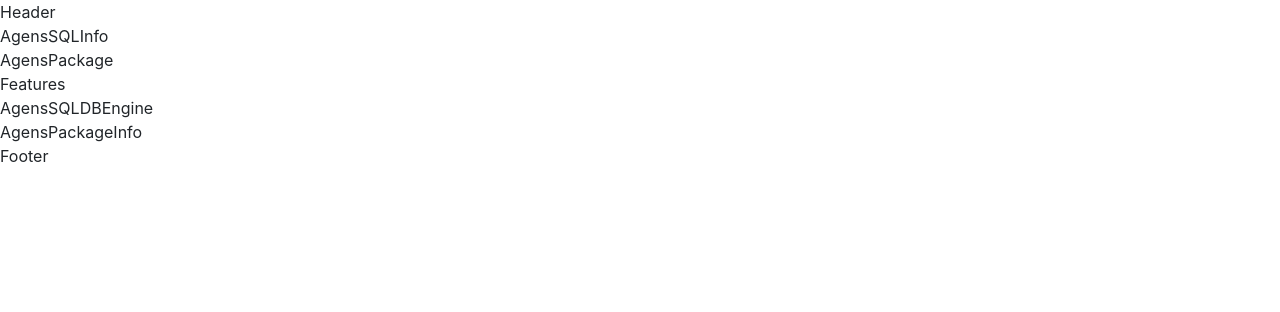
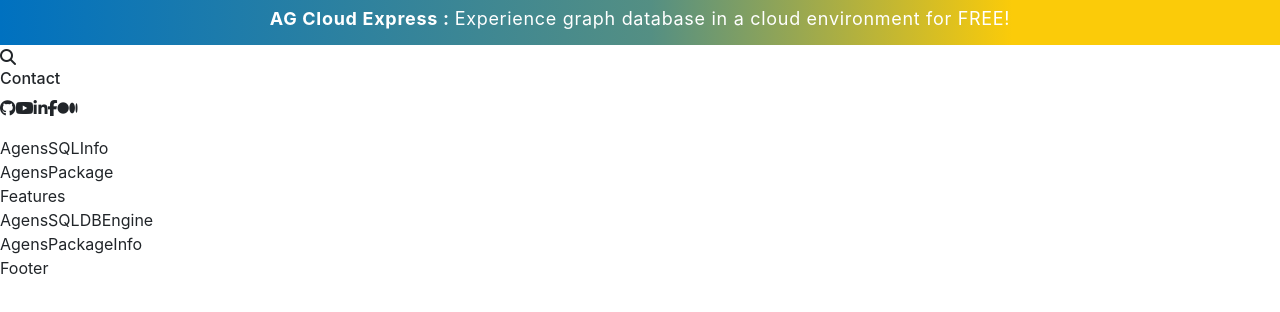
Before and after one commit to wamae-ndiritu/bitnine-clone, a React (Create React App) app: page / in a window 1280 px wide. Shown: the top 312 px of the page. Built offline with nearby package versions, Linux system fonts and the light colour scheme.

Commit message:
Design banner info section

```diff
--- a/public/index.html
+++ b/public/index.html
@@ -12,6 +12,7 @@
       name="description"
       content="Bitnine Homepage clone"
     />
+    <script src="https://kit.fontawesome.com/7668282ff5.js" crossorigin="anonymous"></script>
     <title>AgensSQL ⋆ Bitnine Global Inc.</title>
   </head>
   <body>
--- a/src/index.scss
+++ b/src/index.scss
@@ -1,3 +1,5 @@
+$color-orange: #e4c41c;
+
 *{
   padding: 0;
   margin: 0;
@@ -12,3 +14,35 @@
   -webkit-font-smoothing: antialiased;
   -moz-osx-font-smoothing: grayscale;
 }
+
+
+// Header Section
+
+.cont{
+  .top-header{
+    width: 100%;
+    height: 45px;
+    display: flex;
+    align-items: center;
+    justify-content: center;
+    color: #fff;
+    background-image: url("../public/assets/bitnine-banner.png");
+
+    h6{
+      font-size: 18px;
+      letter-spacing: .7px;
+      font-weight: 400;
+      transition: 0.4s ease-in;
+
+      span{
+        font-weight: bold;
+        margin-right: 5px;
+      }
+
+      &:hover{
+        color: $color-orange;
+      }
+
+    }
+  }
+}
--- a/src/sections/Header.jsx
+++ b/src/sections/Header.jsx
@@ -1,7 +1,47 @@
 import React from "react";
 
 const Header = () => {
-  return <div>Header</div>;
+  return (
+    <div className='cont'>
+      <div className='top-header'>
+        <h6>
+          <span>AG Cloud Express :</span>
+          Experience graph database in a cloud environment for FREE!
+        </h6>
+      </div>
+      <div className='main-header'>
+        <div className='social-row'>
+          <div className='right'>
+            <div className='info'>
+              <div className='search'>
+                <i className='fa fa-search' aria-hidden='true'></i>
+                <i className='fa fa-times d-none' aria-hidden='true'></i>
+              </div>
+              <h6>Contact</h6>
+            </div>
+            <div className='icons'>
+              <span>
+                <i className='fa fa-github' aria-hidden='true'></i>
+              </span>
+              <span>
+                <i className='fa fa-youtube-play' aria-hidden='true'></i>
+              </span>
+              <span>
+                <i className='fa fa-linkedin' aria-hidden='true'></i>
+              </span>
+              <span>
+                <i className='fa fa-facebook' aria-hidden='true'></i>
+              </span>
+              <span>
+                <i className='fa fa-medium' aria-hidden='true'></i>
+              </span>
+            </div>
+          </div>
+        </div>
+        <div className='navbar'></div>
+      </div>
+    </div>
+  );
 };
 
 export default Header;
```
